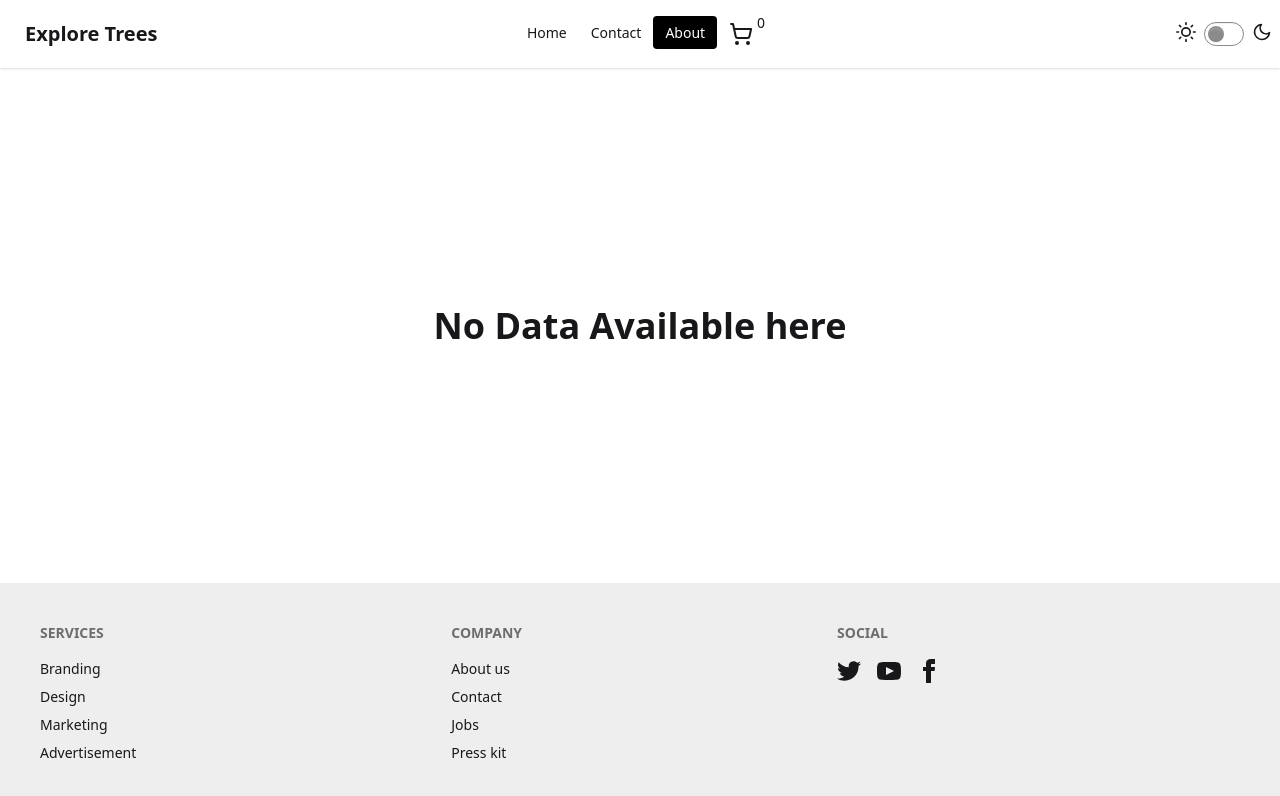
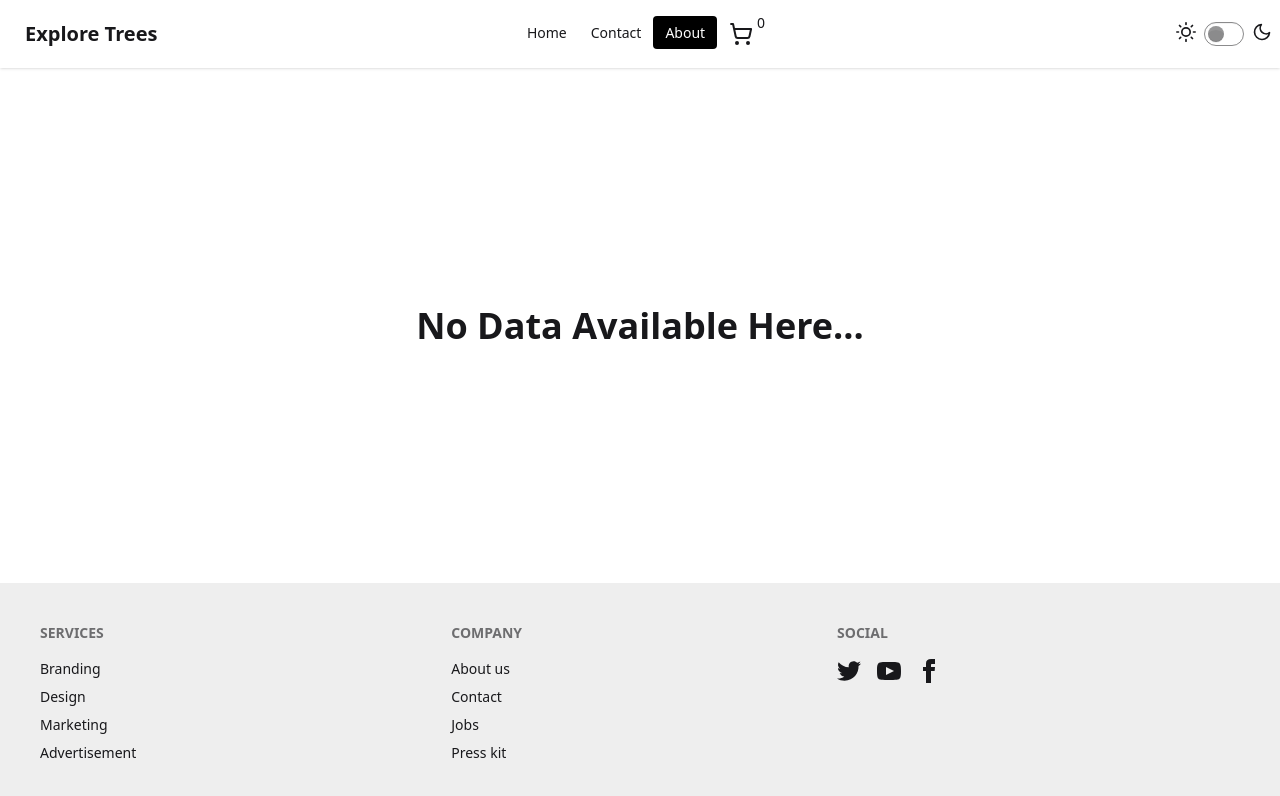
Before and after one commit to sohelrana07/conceptual-session-30-explore-router, a React (Vite) app: page /about in a window 1280 px wide. Shown: the top 796 px of the page. Built offline with nearby package versions, Linux system fonts and the light colour scheme.

Commit message:
fixed some issue

```diff
--- a/src/Pages/About.jsx
+++ b/src/Pages/About.jsx
@@ -3,7 +3,7 @@ import React from "react";
 const About = () => {
   return (
     <div className="text-2xl md:text-3xl lg:text-4xl font-bold flex justify-center items-center min-h-[calc(100vh-285px)]">
-      <h3>No Data Available here</h3>
+      <h3>No Data Available Here...</h3>
     </div>
   );
 };
--- a/src/Pages/Cart.jsx
+++ b/src/Pages/Cart.jsx
@@ -1,30 +1,41 @@
-import React, { use } from "react";
+import React, { use, useState } from "react";
 import { CartContext } from "../Providers/ContextProviders";
+import { Navigate } from "react-router";
 
 const Cart = () => {
+  const [visitHome, setVisitHome] = useState(false);
   const { carts, setCarts } = use(CartContext);
-  console.log(carts);
+
+  if (visitHome) {
+    return <Navigate to="/"></Navigate>;
+  }
 
   return (
     <div className="min-h-[calc(100vh-285px)] mx-auto p-8 grid grid-cols-1 md:grid-cols-2 lg:grid-cols-3 gap-5">
       {carts.length === 0 ? (
         <h3 className="text-2xl md:text-3xl lg:text-4xl font-bold flex justify-center items-center col-span-full">
-          No Data Available here
+          No Data Available Here...
         </h3>
       ) : (
         carts.map((cart) => (
-          <div key={cart.id} className="card bg-base-100 shadow-sm">
-            <div className="card-body">
-              <h2 className="card-title">{cart.plant.name}</h2>
-              <p className="text-justify">{cart.plant.description}</p>
-            </div>
-            <figure className="h-48 overflow-hidden">
+          <div key={cart.id} className="card bg-base-100 shadow-sm h-fit">
+            <figure className="h-48 overflow-hidden rounded-tl-xl rounded-tr-xl">
               <img
                 className="w-full h-full object-cover"
                 src={cart.plant.image}
                 alt="Shoes"
               />
             </figure>
+            <div className="card-body">
+              <h2 className="card-title">{cart.plant.name}</h2>
+              <p className="text-justify">{cart.plant.description}</p>
+            </div>
+            <button
+              onClick={() => setVisitHome(true)}
+              className="btn btn-primary mx-6 mb-5"
+            >
+              Go Home
+            </button>
           </div>
         ))
       )}
--- a/src/Pages/Contact.jsx
+++ b/src/Pages/Contact.jsx
@@ -1,7 +1,7 @@
 const Contact = () => {
   return (
     <div className="text-2xl md:text-3xl lg:text-4xl font-bold flex justify-center items-center min-h-[calc(100vh-285px)]">
-      <h3>No Data Available here</h3>
+      <h3>No Data Available Here...</h3>
     </div>
   );
 };
--- a/src/Pages/PlantDetails.jsx
+++ b/src/Pages/PlantDetails.jsx
@@ -28,7 +28,7 @@ const PlantDetails = () => {
   const { name, image, description } = location?.state.plant || {};
 
   return (
-    <div className="card bg-base-100 w-96 mx-auto my-8 shadow-sm">
+    <div className="card bg-base-100 max-w-96 mx-auto my-8 shadow-sm">
       <figure className="h-48 overflow-hidden">
         <img className="w-full h-full object-cover" src={image} alt="Shoes" />
       </figure>
```
